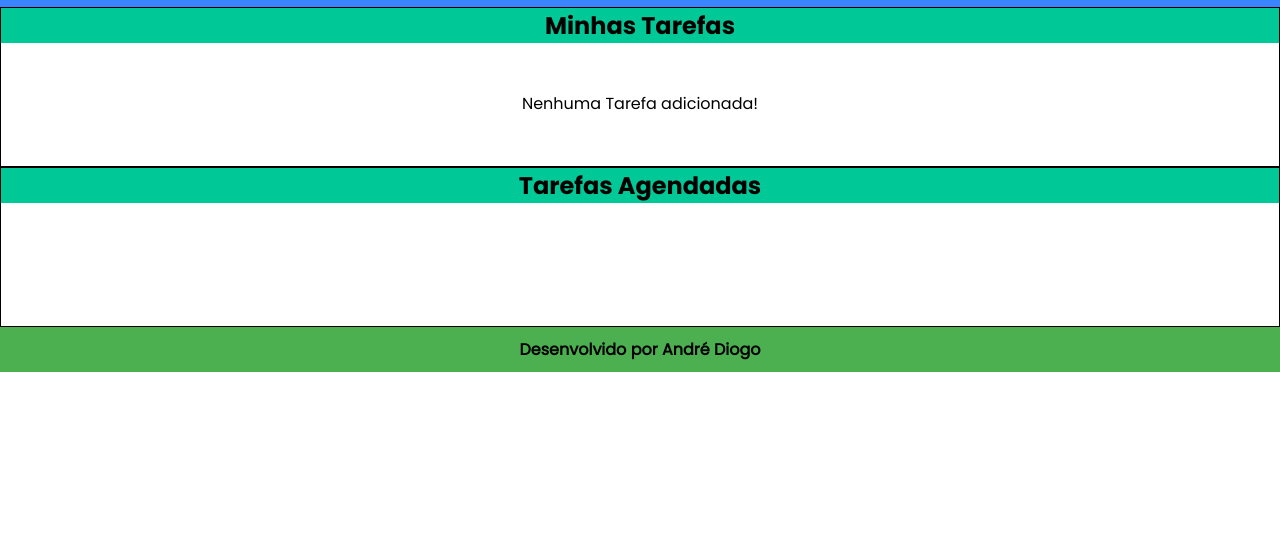
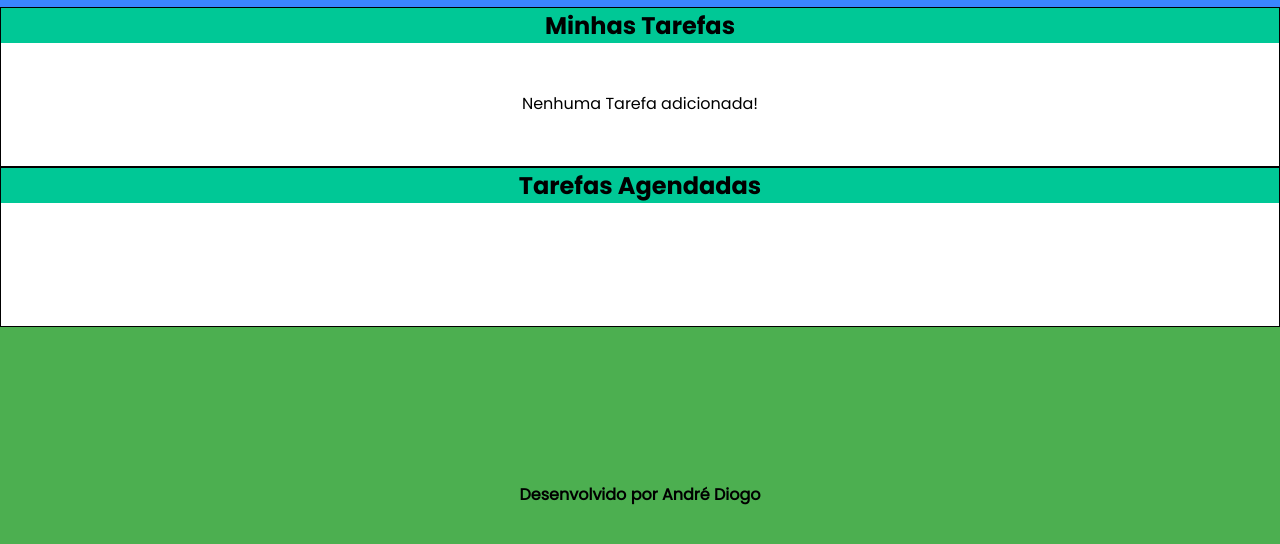
Before and after one commit to KingAndre13/projetos-praticos, a plain HTML site: page projeto-andisa/index.html in a window 1280 px wide. Shown: the part 138-682 px from the top of the page. Drawn offline with Linux system fonts and the light colour scheme.

Commit message:
Ajusta layout do footer

```diff
--- a/projeto-andisa/style.css
+++ b/projeto-andisa/style.css
@@ -17,6 +17,11 @@
     text-decoration: none;
 }
 
+body {
+    display: flex;
+    flex-flow: column nowrap;
+    min-height: 100vh;
+}
 
 header {
     display: flex;
@@ -107,4 +112,5 @@ footer {
     justify-content: center;
     background-color: #4CAF50;
     padding: 10px;
+    flex: 1;
 }
```
